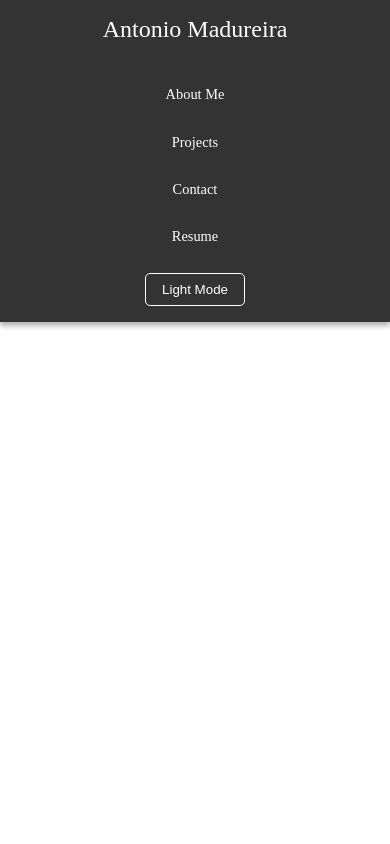
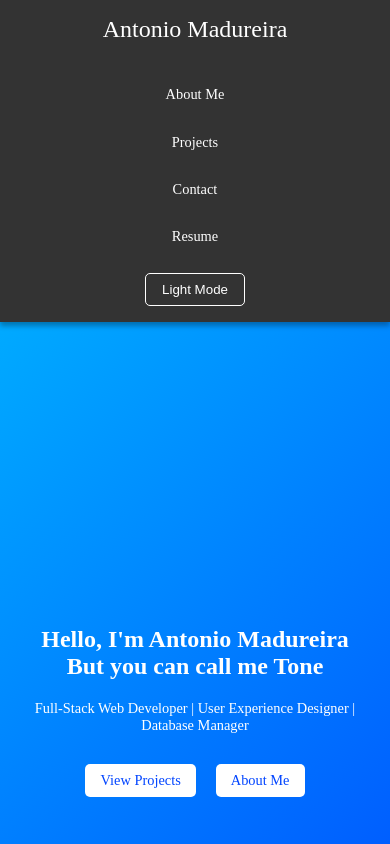
Before and after one commit to AntonioMadureira22/myportfolio2024, a React (Create React App) app: page /Home in a window 390 px wide. Shown: the top 844 px of the page. Built offline with nearby package versions, Linux system fonts and the light colour scheme; the HTML template or start-up script is replaced by a standard one; a web font is replaced by a local one.

Commit message:
fixed some animation and added a homepage

```diff
--- a/src/App.jsx
+++ b/src/App.jsx
@@ -1,15 +1,18 @@
 import React from 'react';
 import { BrowserRouter as Router, Route, Routes } from 'react-router-dom';
 import Navbar from './components/navbar/navbar';
+import Home from './components/Home/Home';
 import Projects from './components/mywork/projects';
 import Contact from './components/contact/Contact';
 import Aboutme from './components/aboutme/aboutme';
+
 
 function App() {
   return (
     <Router>
       <Navbar/>
       <Routes>
+        <Route path='/Home' element={<Home />} />
         <Route path="/about-me" element={<Aboutme />} />
         <Route path="/projects" element={<Projects />} />
         <Route path="/contact" element={<Contact />} />
--- /dev/null
+++ b/src/components/Home/Home.css
@@ -0,0 +1,85 @@
+/* src/components/HomePage/HomePage.css */
+
+.home-page {
+    display: flex;
+    align-items: center;
+    justify-content: center;
+    height: 100vh; /* Full viewport height */
+    background: linear-gradient(135deg, #00aaff, #0044ff); /* Gradient background */
+    color: #fff;
+    text-align: center;
+    padding: 20px;
+    box-sizing: border-box;
+    flex-direction: column; /* Ensure content is centered vertically */
+  }
+
+  .intro-section {
+    max-width: 800px;
+    margin: 0 auto; /* Center horizontally */
+    text-align: center; /* Center text */
+    margin-bottom: 5em;
+  }
+
+  .intro-section h1 {
+    font-size: 2.5em; /* Adjusted for better responsiveness */
+    margin-bottom: 20px;
+    font-weight: bold;
+  }
+
+  .intro-section p {
+    font-size: 1.2em; /* Adjusted for better readability on smaller screens */
+    margin-bottom: 30px;
+  }
+
+  .button-container {
+    display: flex;
+    justify-content: center; /* Center buttons horizontally */
+    gap: 20px; /* Space between buttons */
+  }
+
+  .btn {
+    background-color: #fff;
+    color: #0044ff;
+    padding: 15px 30px;
+    text-decoration: none;
+    border-radius: 5px;
+    font-size: 1.2em;
+    transition: background-color 0.3s ease, color 0.3s ease, transform 0.3s ease;
+  }
+
+  .btn:hover {
+    background-color: #0044ff;
+    color: #fff;
+    transform: translateY(-5px); /* Moves button up on hover */
+  }
+
+  /* Responsive design for smaller screens */
+  @media (max-width: 768px) {
+    .intro-section h1 {
+      font-size: 2em;
+    }
+
+    .intro-section p {
+      font-size: 1em;
+    }
+
+    .btn {
+      padding: 10px 20px;
+      font-size: 1em;
+    }
+  }
+
+  @media (max-width: 480px) {
+    .intro-section h1 {
+      font-size: 1.5em;
+    }
+
+    .intro-section p {
+      font-size: 0.9em;
+    }
+
+    .btn {
+      padding: 8px 15px;
+      font-size: 0.9em;
+    }
+  }
--- /dev/null
+++ b/src/components/Home/Home.jsx
@@ -0,0 +1,21 @@
+// src/components/HomePage/HomePage.jsx
+import React from 'react';
+import { Link } from 'react-router-dom';
+import '../Home/Home.css';
+
+function HomePage() {
+  return (
+    <div className="home-page">
+      <div className="intro-section">
+        <h1>Hello, I'm Antonio Madureira But you can call me Tone</h1>
+        <p>Full-Stack Web Developer | User Experience Designer | Database Manager</p>
+        <div className="button-container">
+          <Link to="/projects" className="btn">View Projects</Link>
+          <Link to="/about-me" className="btn">About Me</Link>
+        </div>
+      </div>
+    </div>
+  );
+}
+
+export default HomePage;
--- a/src/components/navbar/navbar.jsx
+++ b/src/components/navbar/navbar.jsx
@@ -14,7 +14,7 @@ function NavBar() {
   return (
     <nav className={`navbar ${isDarkMode ? 'dark' : 'light'}`}>
       <div className="navbar-brand">
-        <a href="#">Antonio Madureira</a>
+        <Link to="/Home">Antonio Madureira</Link>
       </div>
       <ul className="navbar-links">
         <li><Link to='/about-me'>About Me</Link></li>
```
